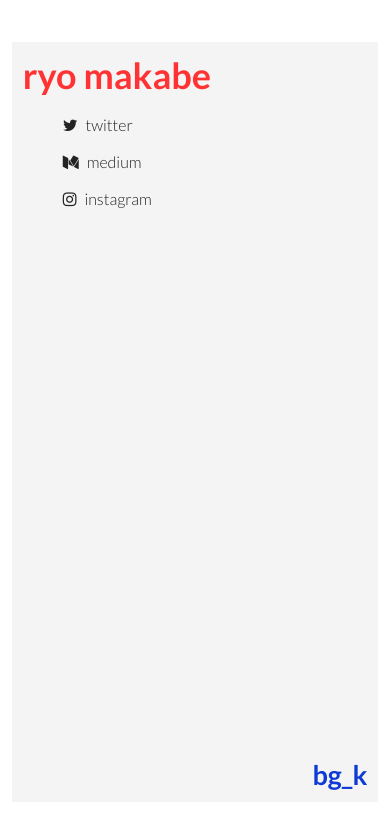
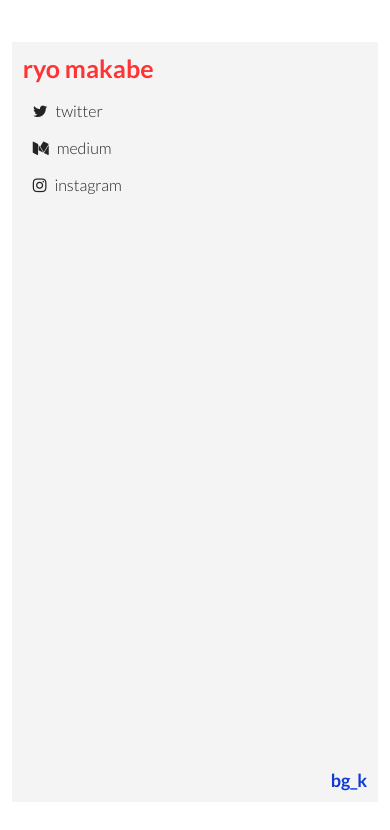
Before and after one commit to bg-k/bg-k.github.io, a plain HTML site: page index.html in a window 390 px wide. Drawn offline with Linux system fonts and the light colour scheme.

Commit message:
add css for smartphones

```diff
--- a/css/main.css
+++ b/css/main.css
@@ -70,3 +70,20 @@ ul {
 .social-icon {
 	margin-right: 0.8rem;
 }
+
+
+
+/* Smartphones*/
+@media only screen and (min-width: 320px) and (max-width: 480px) {
+	.head-name {
+		font-size: 2.5rem;
+	}
+
+	.bottom-name {
+		font-size: 1.8rem;
+	}
+
+	.social-list {
+		padding-left: 1.0rem;
+	}
+}
--- a/index.html
+++ b/index.html
@@ -14,7 +14,7 @@
 	  <header class="head">
 			<h1 class="head-name"><a href="index.html">ryo makabe</a></h1>
 
-			<ul>
+			<ul class="social-list">
 				<li class="list">
 					<a href="https://twitter.com/bg_k" class="sns"><i class="fa fa-twitter social-icon" aria-hidden="true"></i>twitter</a>
 				</li>
```
